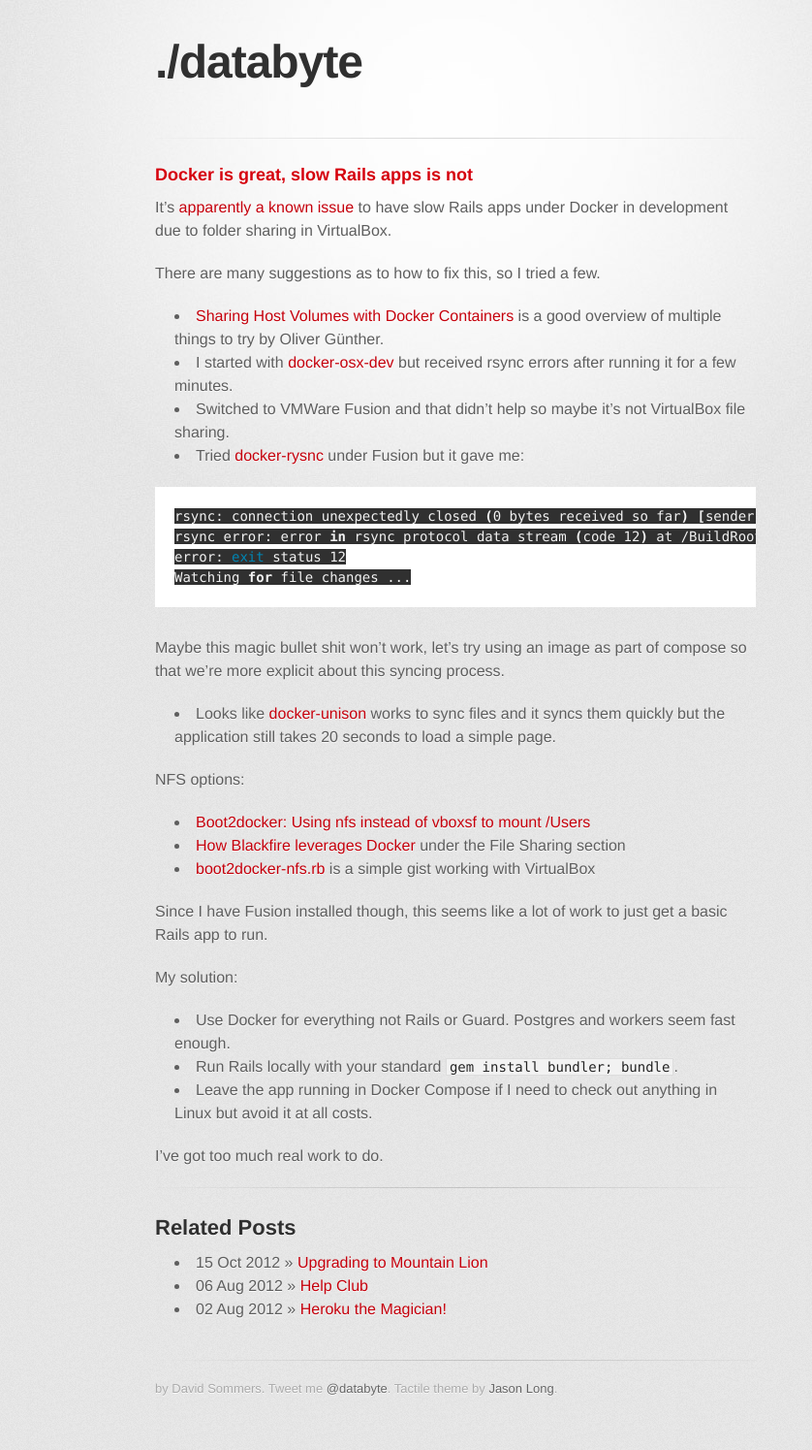
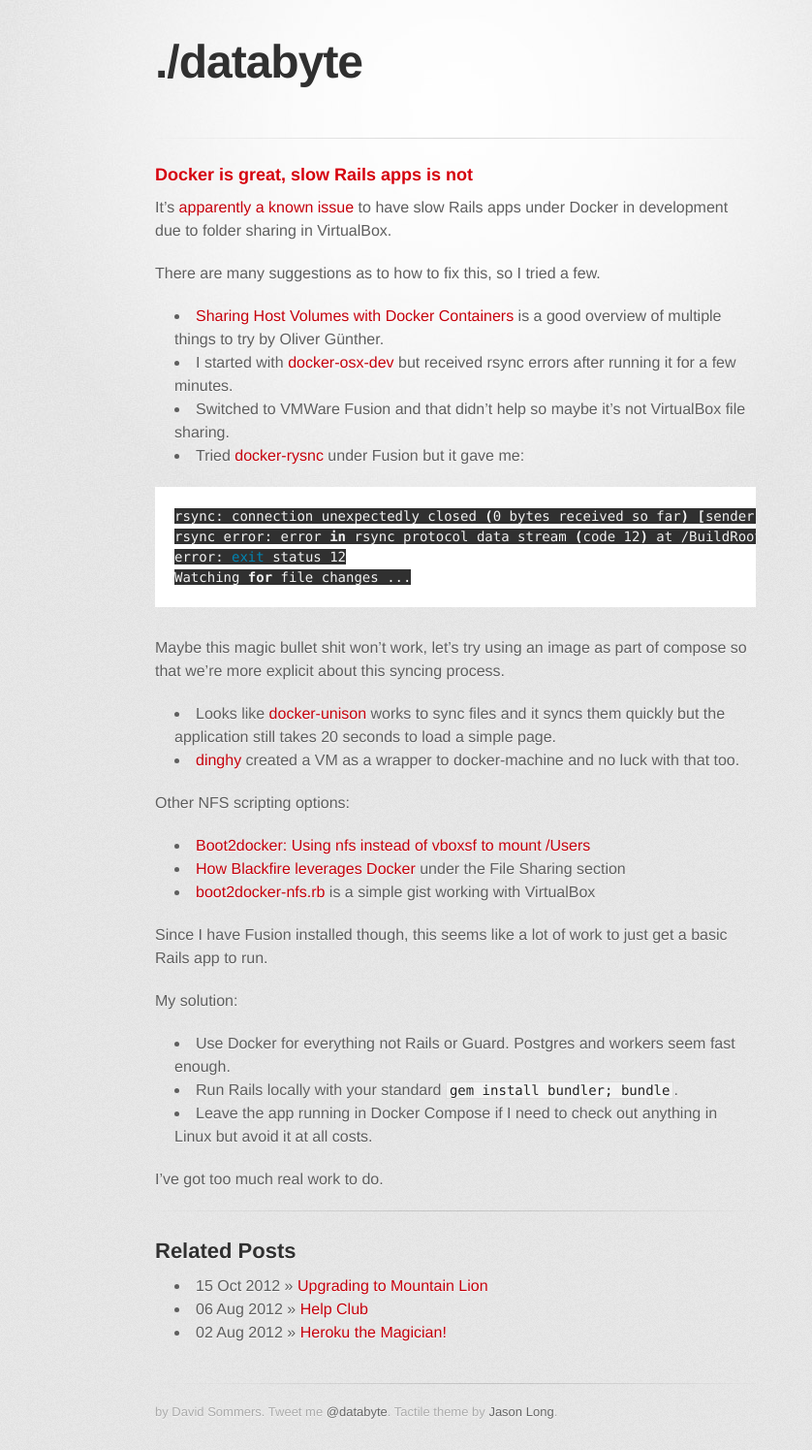
Before and after one commit to databyte/databyte.github.com, a Jekyll site: the page built from _posts/2012-12-08-docker-slow-rails-app.md, in a window 1280 px wide. Shown: the whole page at 97% size, without its empty margins (170-1008 px from the left). Built offline with Jekyll 4.4.1, drawn with Linux system fonts in a browser that asks for light colours; some web fonts are replaced; Markdown is read by kramdown in place of the engine named in the settings; before the commit the page ends 1471 px from its top, so only the background shows below that.

Commit message:
add dinghy to the try list

```diff
--- a/_posts/2012-12-08-docker-slow-rails-app.md
+++ b/_posts/2012-12-08-docker-slow-rails-app.md
@@ -23,8 +23,9 @@
 Maybe this magic bullet shit won't work, let's try using an image as part of compose so that we're more explicit about this syncing process.
 
 * Looks like [docker-unison](https://github.com/leighmcculloch/docker-unison) works to sync files and it syncs them quickly but the application still takes 20 seconds to load a simple page.
+* [dinghy](https://github.com/codekitchen/dinghy) created a VM as a wrapper to docker-machine and no luck with that too.
 
-NFS options:
+Other NFS scripting options:
 
 * [Boot2docker: Using nfs instead of vboxsf to mount /Users](http://syskall.com/using-boot2docker-using-nfs-instead-of-vboxsf/)
 * [How Blackfire leverages Docker](http://blog.blackfire.io/how-we-use-docker.html) under the File Sharing section
```
